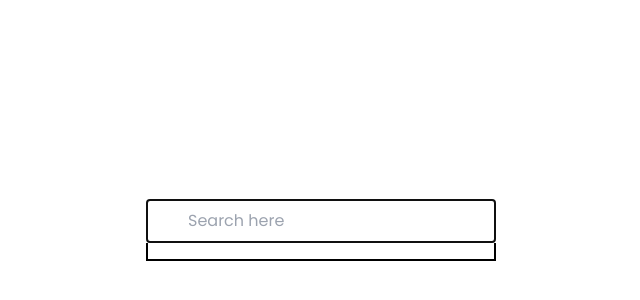
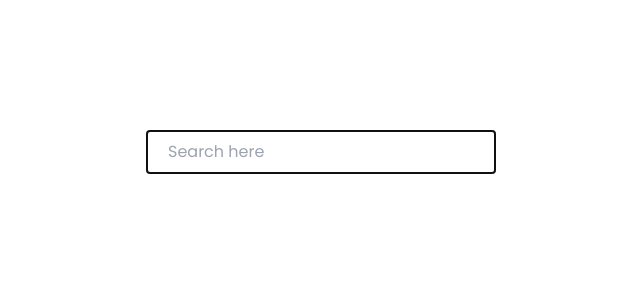
Before and after one commit to IndGeek/build-with-react, a Next.js app: page /search in a window 1280 px wide. Shown: the part 170-470 px from the top of the page, without its empty margins (319-959 px from the left). Built offline with nearby package versions, Linux system fonts and the light colour scheme.

Commit message:
tweaked some conditions

```diff
--- a/pages/search.js
+++ b/pages/search.js
@@ -15,7 +15,6 @@ const Search = () => {
         'Ford Mustang',
         'Ford F-150',
         'Ford Focus',
-        'Ford Explorer',
         'Ford Escape',
         'Ford Fusion',
         'Toyota Camry',
@@ -25,14 +24,9 @@ const Search = () => {
         'Toyota Tacoma',
         'Honda Civic',
         'Honda Accord',
-        'Honda CR-V',
-        'Honda Fit',
-        'Honda Pilot',
-        'Chevrolet Silverado',
         'Chevrolet Malibu',
-        'Chevrolet Equinox',
         'Chevrolet Camaro',
-        'Chevrolet Impala',
+        'Chevrolet Corvette',
         'BMW 3 Series',
         'BMW 5 Series',
         'BMW X3',
@@ -48,9 +42,8 @@ const Search = () => {
         'Audi Q5',
         'Audi Q7',
         'Audi TT',
-        'Hyundai Sonata',
+        'Audi R8',
         'Hyundai Tucson',
-        'Hyundai Santa Fe',
     ];
 
     const handleSearch = (e) =>{ // 3
@@ -83,17 +76,18 @@ const Search = () => {
     return (
         <>
         <main className='flex justify-center items-center h-screen flex-col'>
+        <div className='search-box fixed top-[300px]'>
             <input type="text"
                 placeholder="Search here" id="auto_search_suggestion"
                 value={searchTerm} ref={inputRef}
-            className='border-2 border-black px-10 py-2 w-[350px]'
+                className='border-2 border-black px-5 py-2 w-[350px]'
                 onFocus={() => setSearchAreaVisibility(true)}
                 onChange={handleSearch}
                 autoFocus={true}
                 spellCheck={false}
                 />
 
-        {searchAreaVisible && <div className='p-2 border-2 border-t-0 border-black w-[350px]' id="suggestion-box">
+            {(searchAreaVisible && searchTerm) && <div className='p-2 border-2 border-t-0 border-black w-[350px]' id="suggestion-box">
                 {responses.map((response) =>{
                     return <div className='border-b py-1 px-2 m-1' ref={suggestionBoxRef}
                                 onClick={()=>setSearchTerm(response)}
@@ -104,6 +98,7 @@ const Search = () => {
                 })}
 
                 </div>}
+            </div>
         </main>
         </>
     )
```
Lines whose indentation alone changed are shown as unchanged.
